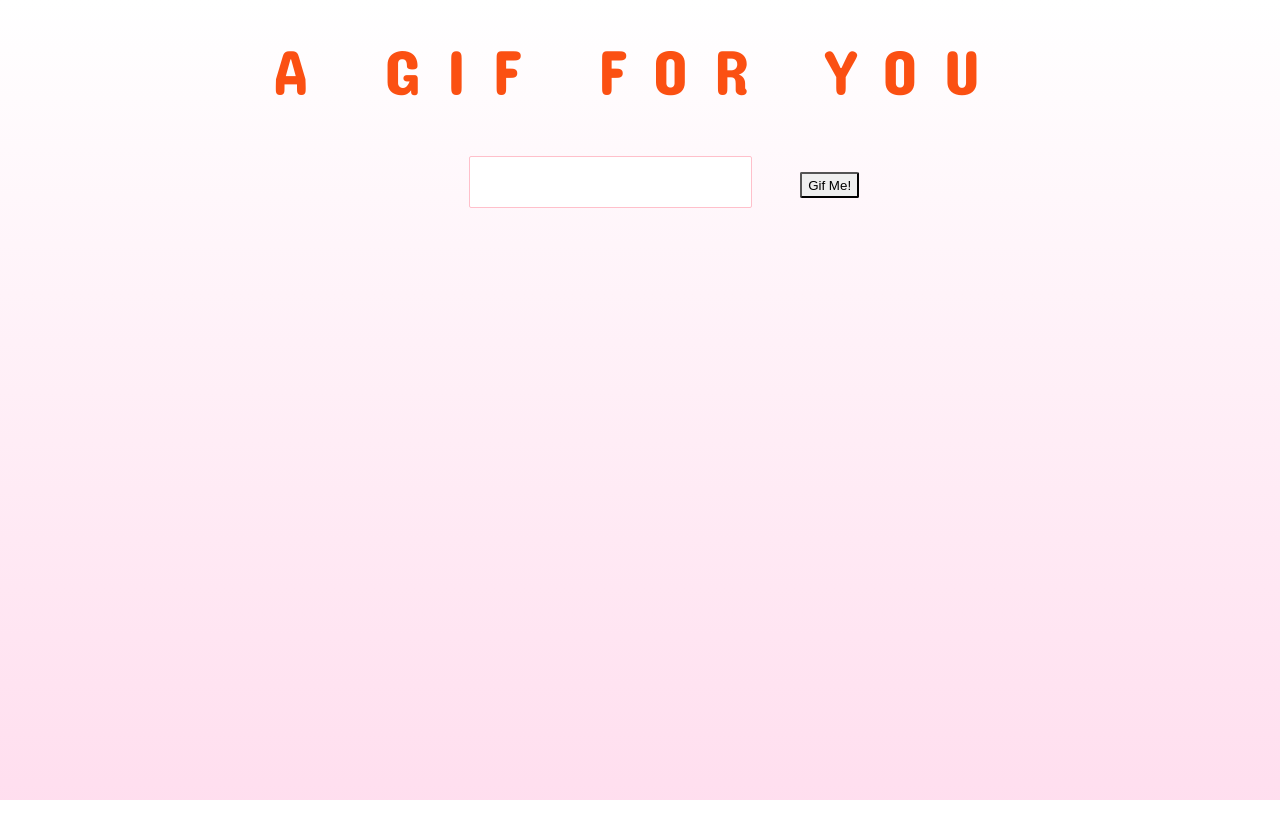
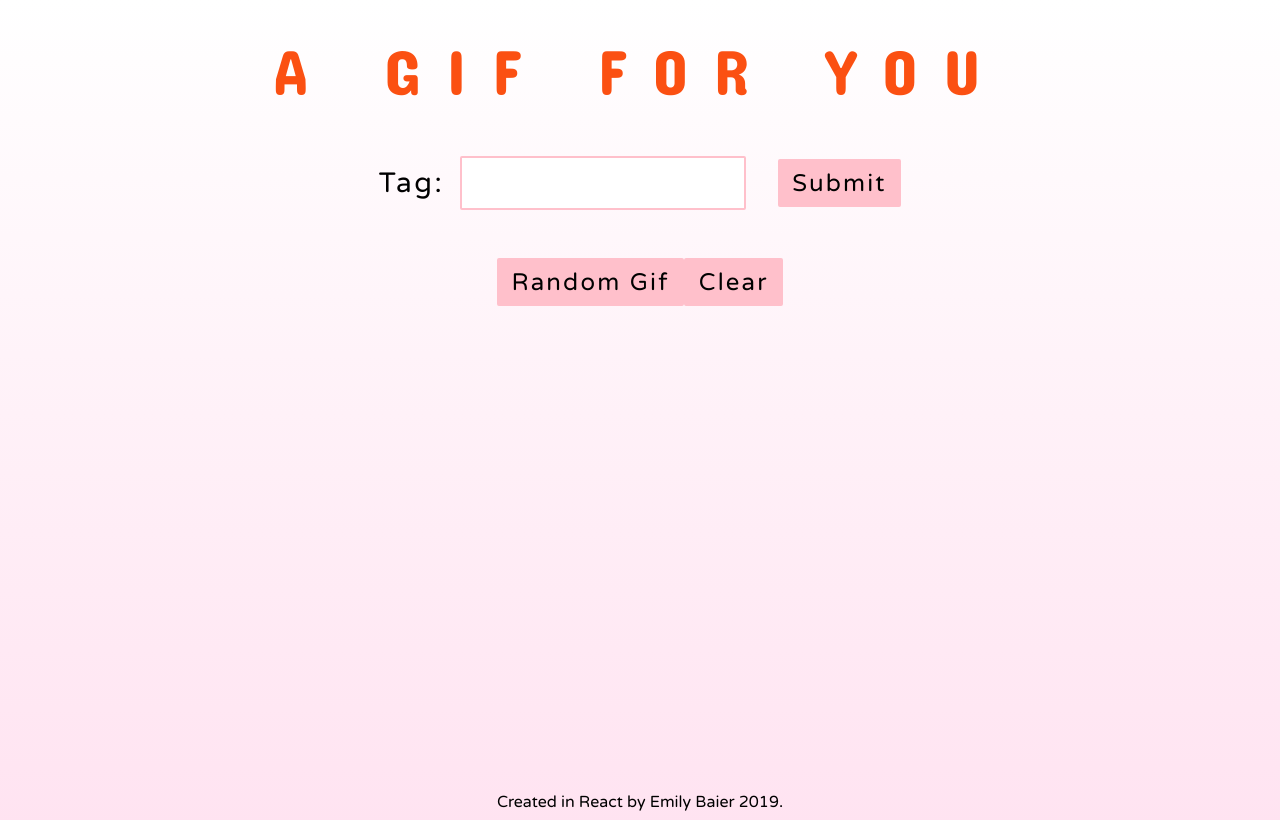
Before and after one commit to maybeemily/a-gif-for-you, a React app: page / in a window 1280 px wide. Built offline with nearby package versions, Linux system fonts and the light colour scheme.

Commit message:
Working on adding buttons for clear and random gif

```diff
--- a/src/components/App.js
+++ b/src/components/App.js
@@ -2,6 +2,7 @@ import React from 'react';
 import GifDisplay from '../containers/GifDisplay';
 import Header from '../components/Header';
 import { GlobalStyle, Wrapper } from '../styles/styles';
+import Footer from './Footer';
 
 
 export default function App() {
@@ -12,6 +13,7 @@ export default function App() {
     <GlobalStyle/>
     <GifDisplay/>
   </Wrapper>
+  <Footer/>
   </>
   );
 }
--- /dev/null
+++ b/src/components/Footer.js
@@ -0,0 +1,13 @@
+import React from 'react';
+import { GifFooter } from '../styles/styles';
+
+
+function Footer() {
+  return (
+    <GifFooter>
+      Created in React by Emily Baier 2019.
+    </GifFooter>
+  );
+}
+
+export default Footer;
--- a/src/components/GifSearchForm.js
+++ b/src/components/GifSearchForm.js
@@ -1,13 +1,18 @@
 import React from 'react';
 import PropTypes from 'prop-types';
-import { SearchForm, SearchButton } from '../styles/styles';
+import { SearchForm, SearchButton, SearchBox, Label, Button } from '../styles/styles';
 
 function GifSearchForm({ searchText, handleChange, searchSubmit }) {
   return (
-    <form onSubmit={searchSubmit}>
-      <SearchForm name="searchText" type="text" value={searchText} onChange={handleChange}/>
-      <SearchButton type="submit">Gif Me!</SearchButton>
-    </form>
+  <>
+    <SearchForm onSubmit={searchSubmit}>
+      <Label htmlFor="searchText">Tag:</Label>
+      <SearchBox name="searchText" type="text" value={searchText} onChange={handleChange}/>
+      <SearchButton type="submit">Submit</SearchButton>
+    </SearchForm>
+      <Button>Random Gif</Button>
+      <Button>Clear</Button>
+  </>
   );
 }
 
--- a/src/styles/styles.js
+++ b/src/styles/styles.js
@@ -10,6 +10,13 @@ export const GlobalStyle = createGlobalStyle`
     background: linear-gradient(white 0%, hotpink 90%);
     background-size: 600% 600%;
   }
+
+  input, button, label {
+    letter-spacing: .09em;
+    font-size: 1.5em;
+    font-family: 'Varela Round', sans-serif;
+  }
+
   img {
     max-width: 60vw;
     max-height: 50vh;
@@ -18,7 +25,7 @@ export const GlobalStyle = createGlobalStyle`
 
 export const Wrapper = styled.div`
   text-align: center;
-  min-height: 80vh;
+  height: 95vh;
 `;
 
 /* styles for Header.js */
@@ -59,32 +66,56 @@ export const Loader = styled.div`
   height: 4rem;
   border-radius: 50%;
   margin: 0 auto;
-  background: radial-gradient(circle at center, hotpink 0%, blue 100%);
+  background: radial-gradient(circle at center, hotpink 0%, #FB5012 100%);
   background-size: 600% 600%;
   animation: ${spin} 1s linear infinite, ${gradient} 3s ease infinite;
 `;
 
 /* styles for GifSearchForm.js */
 
-export const SearchForm = styled.input`
+export const SearchForm = styled.form`
+  display: flex;
+  flex-flow: row wrap;
+  justify-content: center;
+  align-items: center;
+`;
+
+export const SearchBox = styled.input`
   background-color: white;
-  border: 1px solid pink;
+  border: 2px solid pink;
   border-radius: 2px;
   width: 20vw;
   min-width: 200px;
-  height: 2em;
-  margin: 2em;
+  height: 3rem;
+  margin: 3rem 2rem 3rem 1rem;
   padding-right: 1%;
   padding-left: 1%;
-  font-size: 1.5em;
-  font-family: 'Varela Round', sans-serif;
-  letter-spacing: .09em;
   &:focus {
     outline-color: hotpink;
-}
+  }
 `;
 
 export const SearchButton = styled.button`
+  background-color: pink;
+  border: 2px solid pink;
   border-radius: 2px;
-  height: 2em;
+  height: 3rem;
+  padding-right: 1%;
+  padding-left: 1%;
+  &:focus {
+    outline-color: hotpink;
+  }
 `;
+
+export const Button = styled(SearchButton)`
+  margin: rem;
+`;
+
+export const Label = styled.label`
+  font-size: 1.75em;
+`;
+
+export const GifFooter = styled.footer`
+  text-align: center;
+  font-size: 1em;
+`;
```
